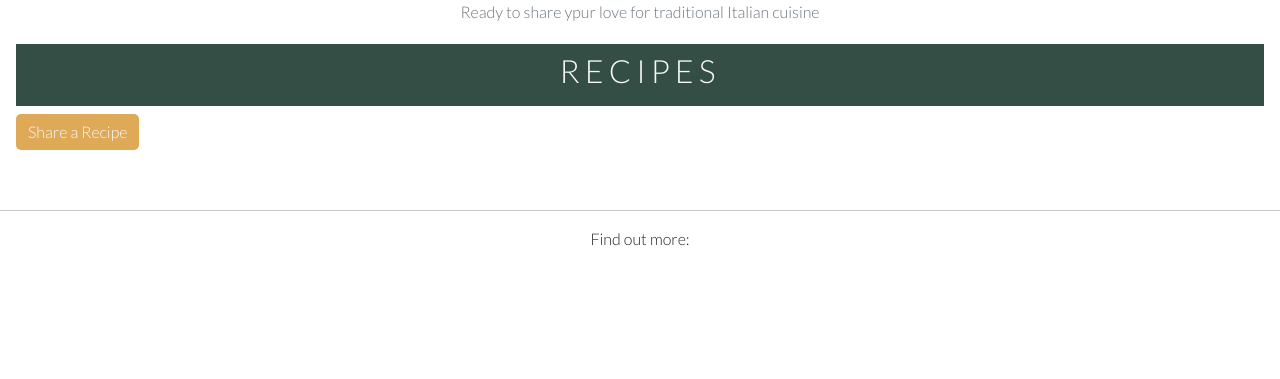
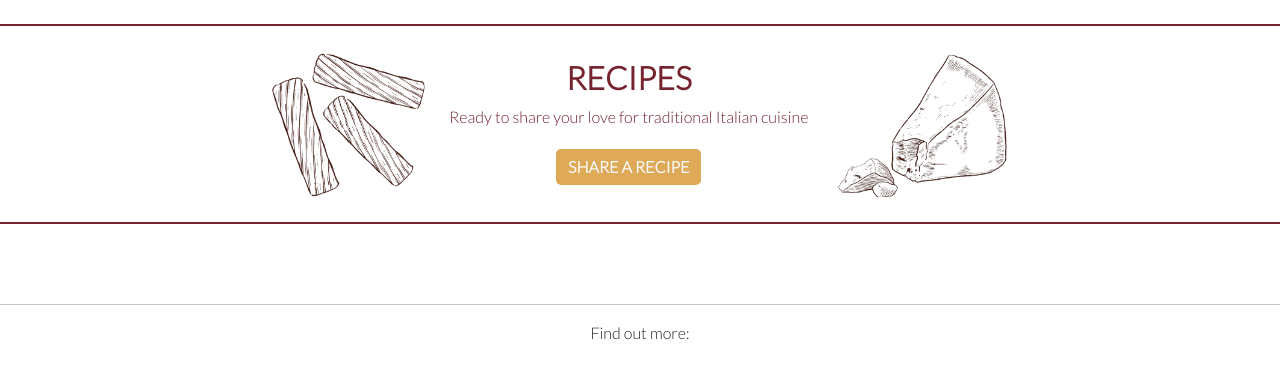
Before and after one commit to HMuraja/recipe-book-v2, a Django app: page / in a window 1280 px wide. Shown: the part 64-443 px from the top of the page. Run offline with Django 3.2, Linux system fonts and the light colour scheme; the visitor is signed in with stand-in values (Sample User, id 1); data that the repository does not hold is empty; some web fonts are replaced.

Commit message:
Adjust and style recipe header section

```diff
--- a/dbts_static/css/style.css
+++ b/dbts_static/css/style.css
@@ -43,7 +43,7 @@ body {
     text-align: center;
 }
 
-.nav-column{
+.w-fit{
     width: fit-content;
 }
 
@@ -52,6 +52,9 @@ body {
 }
 
 .bg-c-red{
+    background-color: var(--c-red);
+}
+.bg-c-green{
     background-color: var(--c-red);
 }
 
@@ -67,14 +70,30 @@ body {
 }
 
 /*ALL RECIPES*/
+.recipe-header{
+    height: 200px;
+    color: var(--c-red);
+    border-bottom: solid 2px var(--c-red);
+    border-top: solid 2px var(--c-red);
+}
 
-.recipe-header{
-    background-color: var(--c-green);
-    color: var(--c-soft-white);
-    text-transform: uppercase;
-    font-weight: 800;
-    letter-spacing: 5px;
 
+.img-size{
+    max-height: 75%;
+    width: auto;
+    object-fit: contain;
+}
+
+@media (max-width: 770px) {
+    .img-size{
+        max-width: 25%;
+    }
+    .center-col{
+        max-width: 50%;
+    }
+    .btn-text{
+        font-size: x-small;
+    }
 }
 
 .card-title {
--- a/templates/base.html
+++ b/templates/base.html
@@ -29,7 +29,7 @@
     <!-- JQuery -->
     <script src="https://ajax.googleapis.com/ajax/libs/jquery/3.7.0/jquery.min.js"></script>
     <!-- Css -->
-    <link rel="stylesheet" href="{% static 'css/style.css' %}?v=3">
+    <link rel="stylesheet" href="{% static 'css/style.css' %}?v2">
     <!-- Cloudniary -->
     <link rel="shortcut icon" href="{% static 'img/dbts_favicon.png'%}">
 
@@ -38,7 +38,9 @@
 <body class="d-flex flex-column h-100 main-bg">
 
 
-    <div class="container container-max-width bg-c-red">
+
+    <div class="vw-100 bg-c-red">
+        <div class="container container-max-width">
             <!-- NavBar-->
             <nav class="navbar navbar-expand-lg navbar-dark fs-6">
                 <!-- Titlle, logo and 'home'-link -->
@@ -51,7 +53,7 @@
                     <span class="navbar-toggler-icon"></span>
                 </button>
                 <div class="collapse navbar-collapse justify-content-end " id="navbarText">
-                <ul class="navbar-nav mb-2 mb-lg-0 nav-column ms-auto">
+                    <ul class="navbar-nav mb-2 mb-lg-0 w-fit ms-auto">
                         <li class="nav-item me-auto text-uppercase">
                             <a class="nav-link active " aria-current="page" href="{% url 'home' %}">
                                 <i class="fa-solid fa-house"></i>
@@ -92,6 +94,8 @@
             </nav>
         </div>
 
+    </div>
+
 
 
     <main class="flex-shrink-0 main-bg">
--- a/templates/index.html
+++ b/templates/index.html
@@ -1,36 +1,40 @@
+
 {% extends "base.html" %}{% block content %}
+{% load static %}
 
-
-<div class="container container-max-width">
-    <div class="row ">
+<!-- Recipes Selction/List -->
+<div class="container container-max-width py-4">
+    <div class="row flex-row align-items-center justify-content-center recipe-header">
+            <img class="img-size" src="{% static 'img/dbts_rigatoni_r.png' %}" alt="Italian Cuisine">
+        <div class="d-flex align-items-center flex-column justify-content-center center-col w-auto">
+            <h2 class="text-uppercase fw-bold">Recipes</h2>
             <!-- Welcoming statements -->
             {% if user.is_authenticated %}
             <!-- Statement for logged in users -->
-        <p class="text-muted text-center">
-            Ready to share ypur love for traditional Italian cuisine
+            <p class="text-center">
+                Ready to share your love for traditional Italian cuisine
             </p>
             {% else %}
             <!-- Statement for viewer -->
-        <p class="text-muted text-center">
+            <p class="text-center">
                 Your community for learning and sharing traditions of Italian cuisine
             </p>
             {% endif %}
-    </div>
-    <!-- Recipes Selction/List -->
-    <div class="row recipe-header text-center m-1 py-2 text-light">
-        <h2>Recipes</h2>
+            <!-- Sharenrecipe Button only visible for the logged in users -->
+            {% if user.is_authenticated %}
+            <a class="btn btn-yellow m-1 text-uppercase fw-bold w-fit btn-text" href="{% url 'recipe_share' %}" type="button">
+                <i class="fa-solid fa-pen-to-square"></i> Share a Recipe</a>
+            {% endif %}
         </div>
 
-    <div class="row">
-        <div class="col">
-            <!-- Sharenrecipe Button only visible for the logged in users -->
-            {% if user.is_authenticated %}
-            <a class="btn btn-yellow m-1 " href="{% url 'recipe_share' %}" type="button">
-                Share a Recipe</a>
-                {% endif %}
+        <img class="img-size" src="{% static 'img/dbts_parmigiano_r.png' %}" alt="Italian Cuisine">
+
     </div>
 </div>
-    <div class="row">
+
+<div class="container container-max-width p-0">
+
+    <div class="row position-relative">
         <div class="col-12 mt-3 left">
             <div class="row">
             <!-- Loop of all the recipe instances that are displayed as cards -->
```
Also changed, not shown: dbts_static/img/dbts_parmigiano.png (added), dbts_static/img/dbts_parmigiano_r.png (added), dbts_static/img/dbts_rigatoni.png (added), dbts_static/img/dbts_rigatoni_r.png (added). Lines whose indentation alone changed are shown as unchanged.
